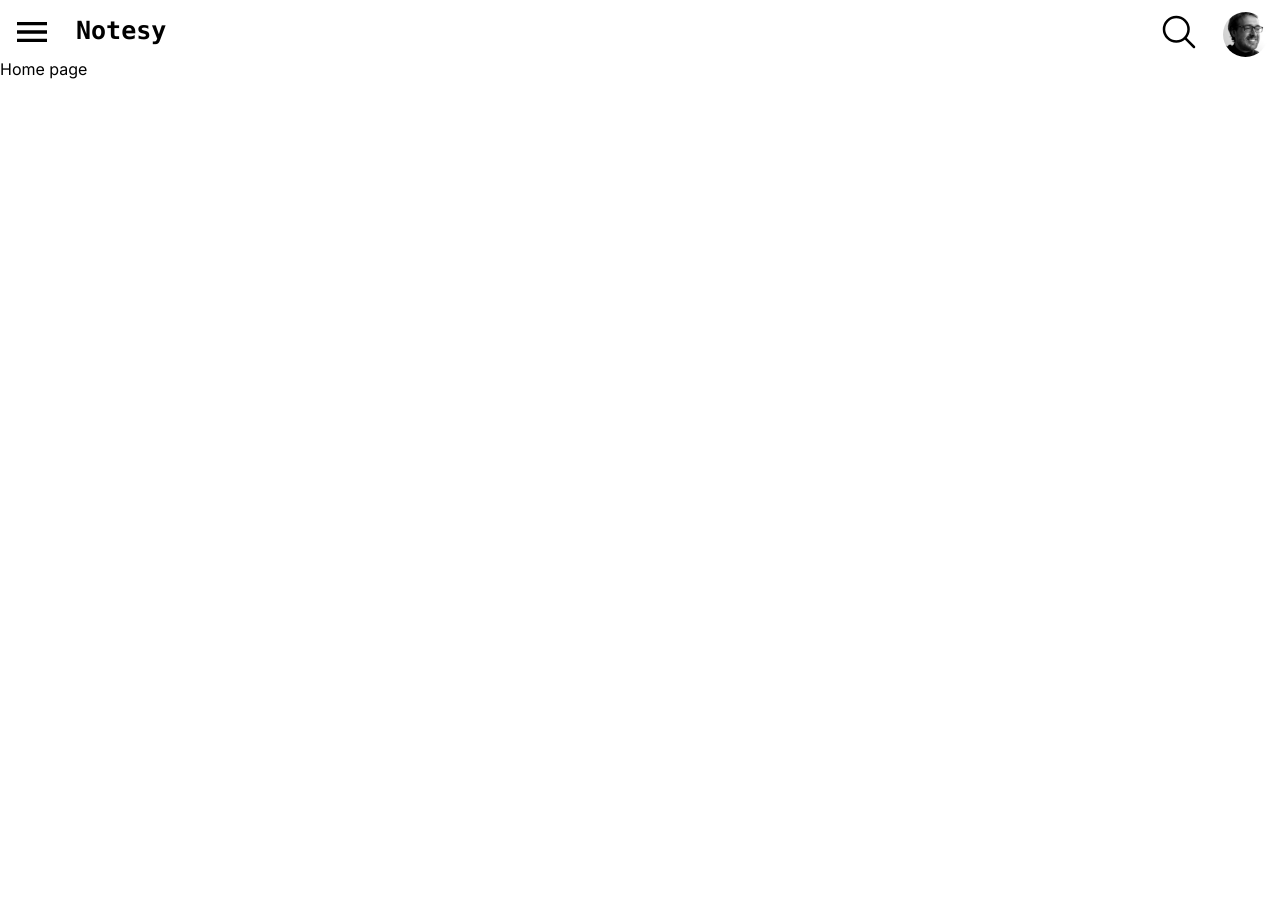
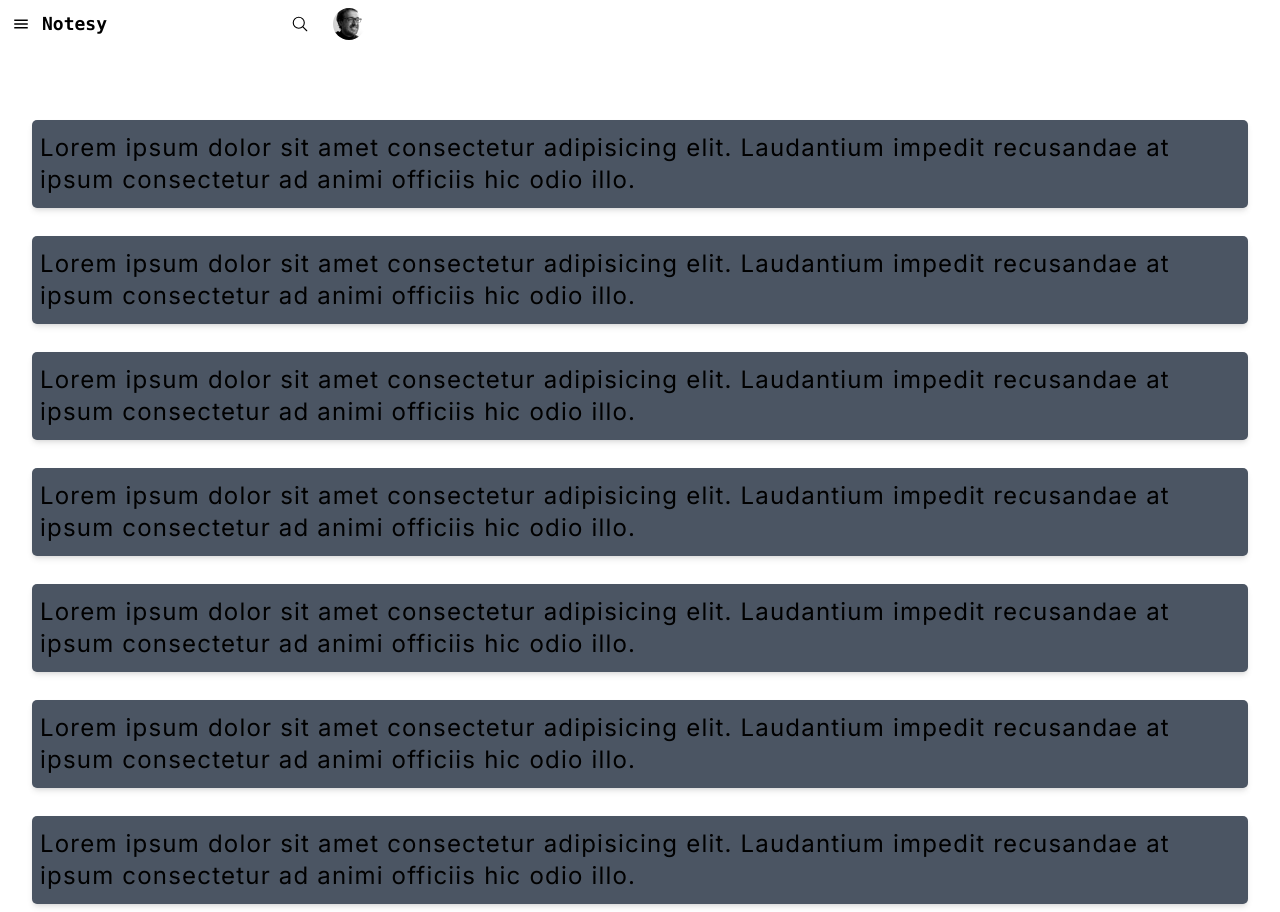
Before and after one commit to c0de-l0rd/notesy, a Next.js app: page / in a window 1280 px wide. Before the commit the page ends 800 px from the top, so only its background shows below. Built offline with nearby package versions, Linux system fonts and the light colour scheme.

Commit message:
fix top nav bar to top

```diff
--- a/app/globals.css
+++ b/app/globals.css
@@ -21,3 +21,7 @@
 body {
 
 }
+
+.card{
+  @apply bg-gray-600 rounded-[5px] shadow-md cursor-pointer mt-2 mb-2 py-3 px-2 text-lg md:text-2xl tracking-wider gap-x-6
+}
--- a/app/layout.tsx
+++ b/app/layout.tsx
@@ -3,6 +3,7 @@ import type { Metadata } from 'next'
 import { Inter } from 'next/font/google'
 import Link from 'next/link'
 import Header from '@/components/header'
+
 
 const inter = Inter({ subsets: ['latin'] })
 
--- a/app/page.tsx
+++ b/app/page.tsx
@@ -1,7 +1,18 @@
 import Image from 'next/image'
+import Notes from '@/components/notes'
 
 export default function Home() {
   return (
-    <div> Home page</div>
+    <>
+    <Notes/>
+    <Notes/>
+    <Notes/>
+    <Notes/>
+    <Notes/>
+    <Notes/>
+    <Notes/>
+
+    </>
+
   )
 }
--- a/components/header.tsx
+++ b/components/header.tsx
@@ -6,18 +6,19 @@ import UserImage from '@/public/34.jpg'
 
 function Header() {
   return (
-    <div className='flex flex-row mt-3 justify-between'>
-        <div className='flex align-middle justify-center'>
-        <MdMenu className='ml-3 mr-3' size='40'/>
-        <h1 className='text-[25px] antialiased font-mono font-bold ml-3 mr-3'>Notesy</h1>
+    <div className='bg-white flex flex-row justify-between mb-[7rem]'>
+      <div className='bg-white fixed z-1 flex flex-row justify-between '>
+
+        <div className='mr-[10rem] flex justify-center items-center pt-2 pb-8'>
+        <MdMenu className='text-lg ml-3 mr-3'/>
+        <h1 className='text-lg antialiased font-mono font-bold mr-3'>Notesy</h1>
         </div>
-        <div className='flex align-middle justify-center'>
-        <IoSearchOutline className='ml-3 mr-3' size='40'/>
-        <Image className='rounded-full ml-3 mr-3'
-        height={45}
-        width={45}
+        <div className=' flex justify-center items-center pt-2 pb-8'>
+        <IoSearchOutline className='text-lg ml-3 mr-3' />
+        <Image className='w-8 h-8 rounded-full ml-3 mr-3'
         src={UserImage}
         alt="user's image"/>
+        </div>
         </div>
     </div>
   )
--- /dev/null
+++ b/components/notes.tsx
@@ -0,0 +1,15 @@
+import React from 'react'
+
+function Notes() {
+  return (
+
+    <div className="grid grid-cols-1 ml-8 mr-8 mt-3">
+        <div className="card line-clamp-3">Lorem ipsum dolor sit amet consectetur adipisicing elit. Laudantium impedit recusandae at ipsum consectetur ad animi officiis hic odio illo.
+        </div>
+    </div>
+
+
+  )
+}
+
+export default Notes
--- a/package.json
+++ b/package.json
@@ -9,6 +9,7 @@
     "lint": "next lint"
   },
   "dependencies": {
+    "@tailwindcss/line-clamp": "^0.4.4",
     "@types/node": "20.6.2",
     "@types/react": "18.2.21",
     "@types/react-dom": "18.2.7",
--- a/tailwind.config.ts
+++ b/tailwind.config.ts
@@ -14,7 +14,7 @@ const config: Config = {
           'conic-gradient(from 180deg at 50% 50%, var(--tw-gradient-stops))',
       },
       screens:{
-        'sm': '320px',
+        'sm': '390px',
         'md': '768px',
         'lg': '1366px'
       }
```
Also changed, not shown: 1 other file (tests, documents, lock files or other folders).
